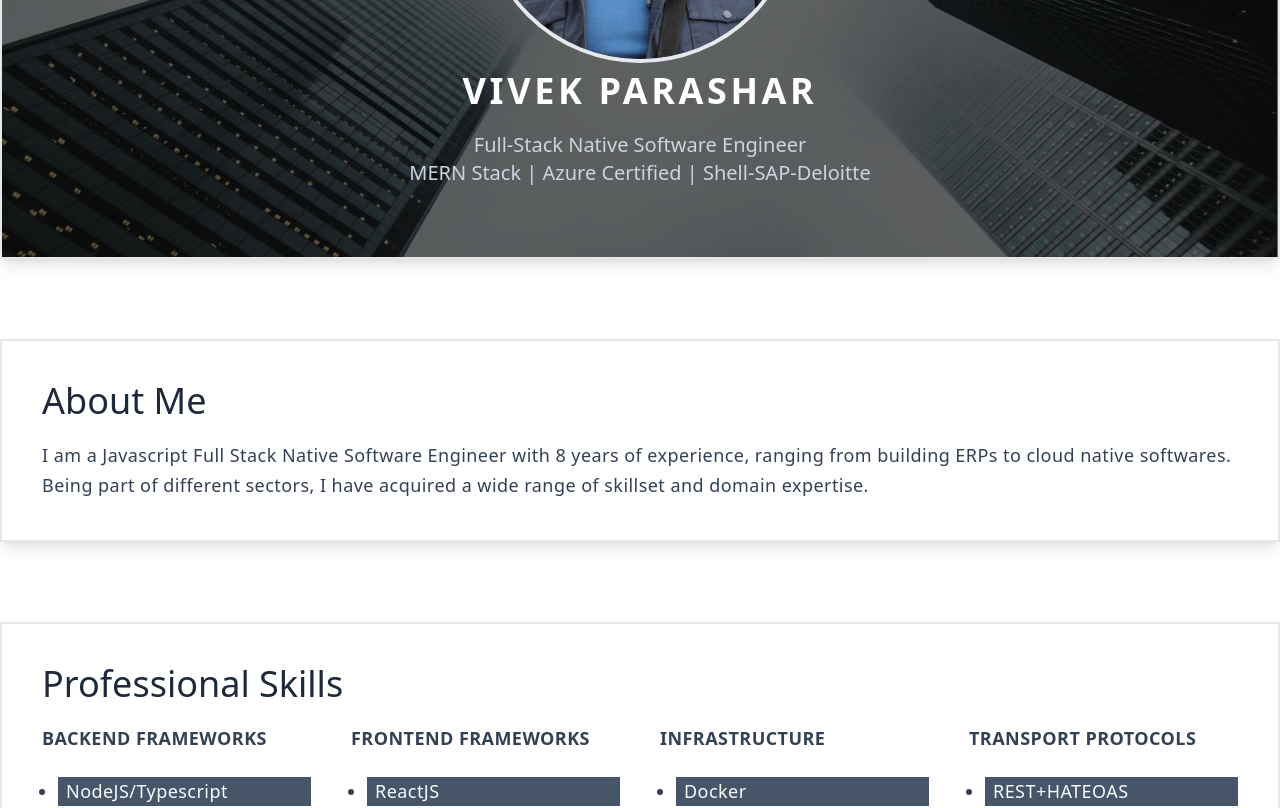
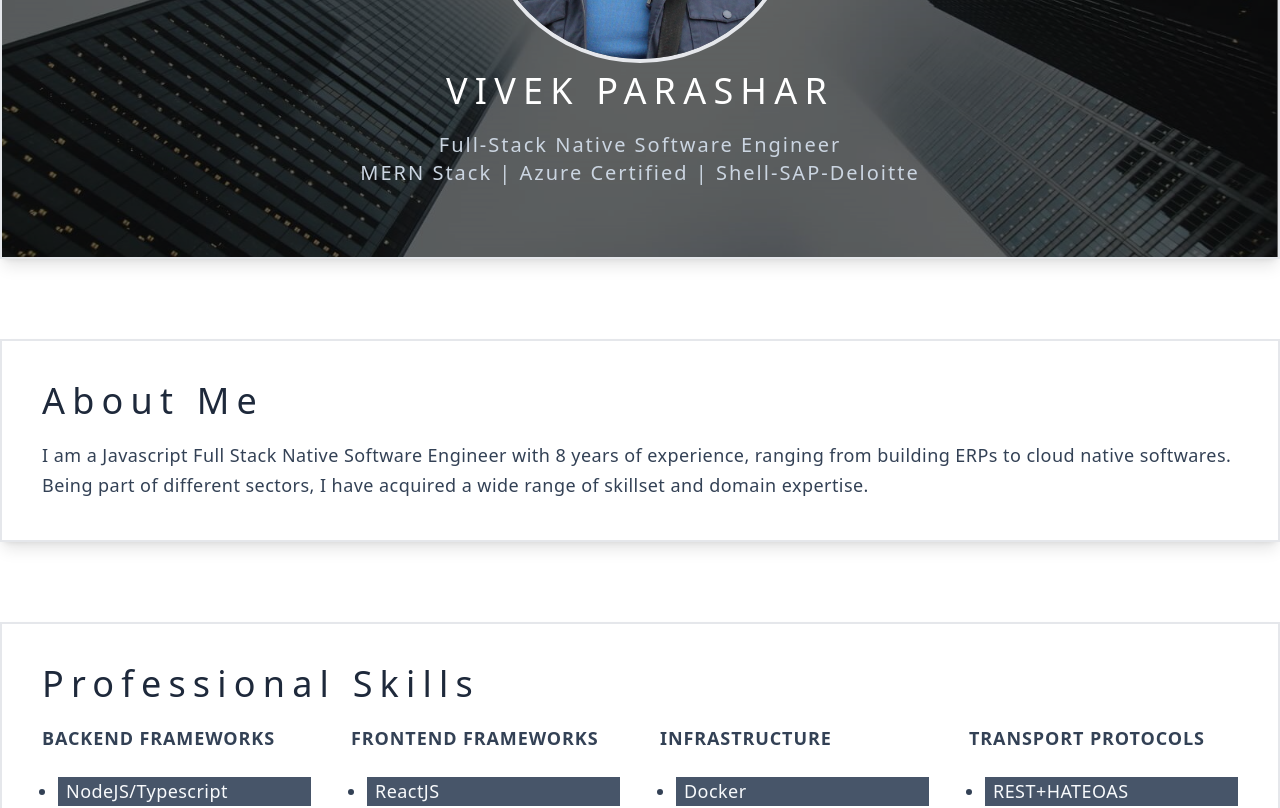
Before and after one commit to vivek1052/vivek1052.github.io, a Next.js app: page / in a window 1280 px wide. Shown: the part 400-1208 px from the top of the page. Built offline with nearby package versions, Linux system fonts and the light colour scheme.

Commit message:
tracking

```diff
--- a/src/components/topCard.tsx
+++ b/src/components/topCard.tsx
@@ -1,12 +1,5 @@
 import { ReactElement } from "react";
 import Contact from "./contact";
-import {
-  emailIcon,
-  githubIcon,
-  linkedInIcon,
-  locationIcon,
-  phoneIcon,
-} from "./icons";
 
 export default function TopCard({
   name,
@@ -44,13 +37,13 @@ export default function TopCard({
         />
 
         <div className="print:py-0 mx-auto text-center py-2">
-          <div className="text-4xl font-extrabold print:font-light tracking-widest text-white mb-5 print:text-slate-600 print:mb-3">
+          <div className="text-4xl font-light tracking-[0.2em] text-white mb-5 print:text-slate-600 print:mb-3">
             {name.toUpperCase()}
           </div>
-          <div className="text-xl font-normal text-slate-300 print:text-slate-500">
+          <div className="text-xl font-normal tracking-wide sm:tracking-widest text-slate-300 print:text-slate-500">
             {title}
           </div>
-          <div className="text-xl font-normal text-slate-300  print:text-slate-500">
+          <div className="text-xl font-normal tracking-wide sm:tracking-widest text-slate-300  print:text-slate-500">
             {subtitle}
           </div>
           <div className="hidden print:block mt-5">
--- a/src/styles/globals.css
+++ b/src/styles/globals.css
@@ -9,11 +9,11 @@
   }
 
   .card {
-    @apply print:shadow-none print:border-none print:p-0 w-full shadow-lg border-2 p-10;
+    @apply print:shadow-none print:border-none print:p-0 xl:shadow-lg xl:border-2 w-full p-10;
   }
 
   .card-title {
-    @apply font-thin text-slate-800 text-4xl mb-5 print:mb-2 print:text-2xl print:font-light print:border-b-2 print:border-slate-700 print:break-after-avoid;
+    @apply font-thin tracking-[0.2em] text-slate-800 text-4xl mb-5 print:mb-2 print:text-2xl print:font-light print:border-b-2 print:border-slate-700 print:break-after-avoid;
   }
 
   .card-text {
@@ -25,7 +25,7 @@
   }
 
   .card-text-semibold {
-    @apply card-text font-semibold;
+    @apply card-text font-semibold tracking-wider;
   }
 
   .icon {
```
